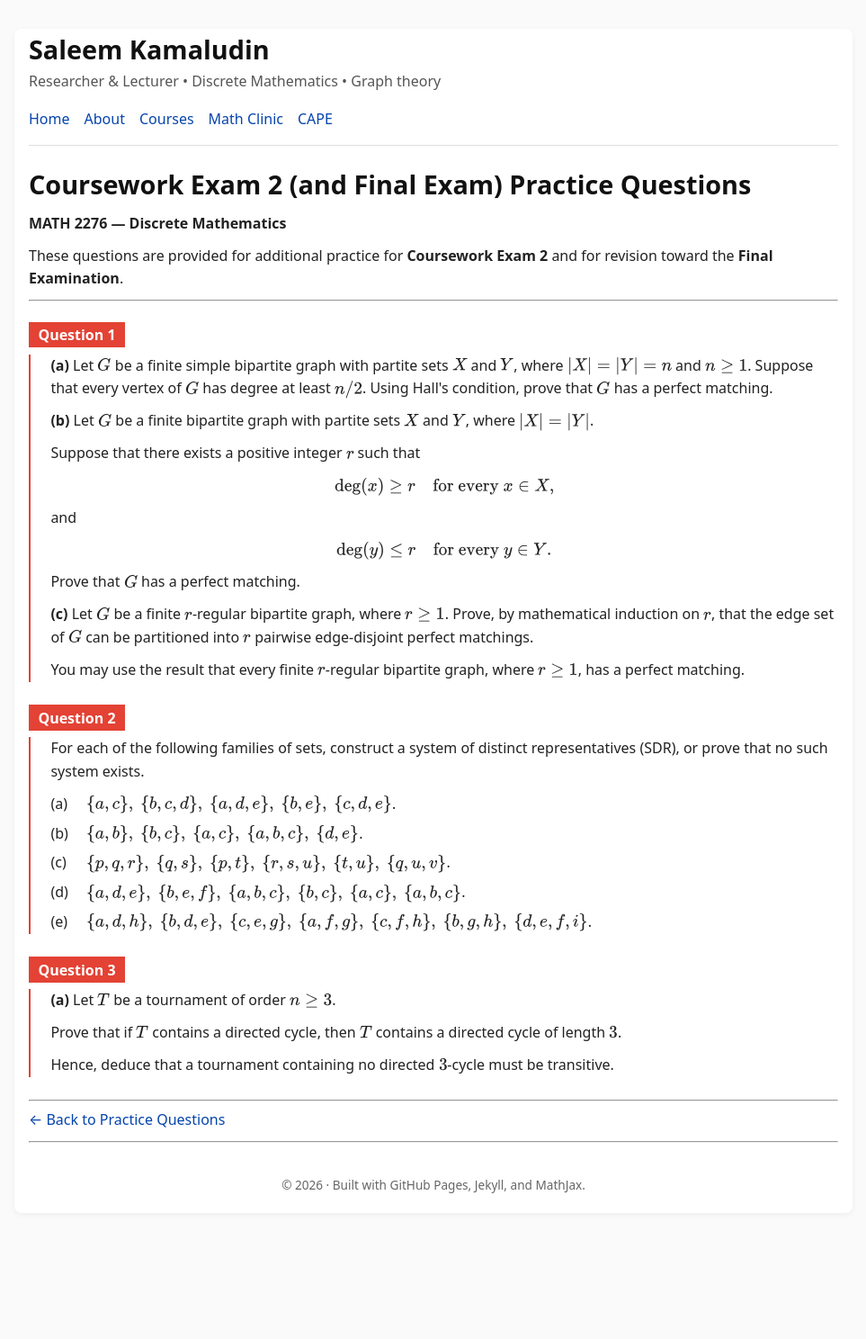
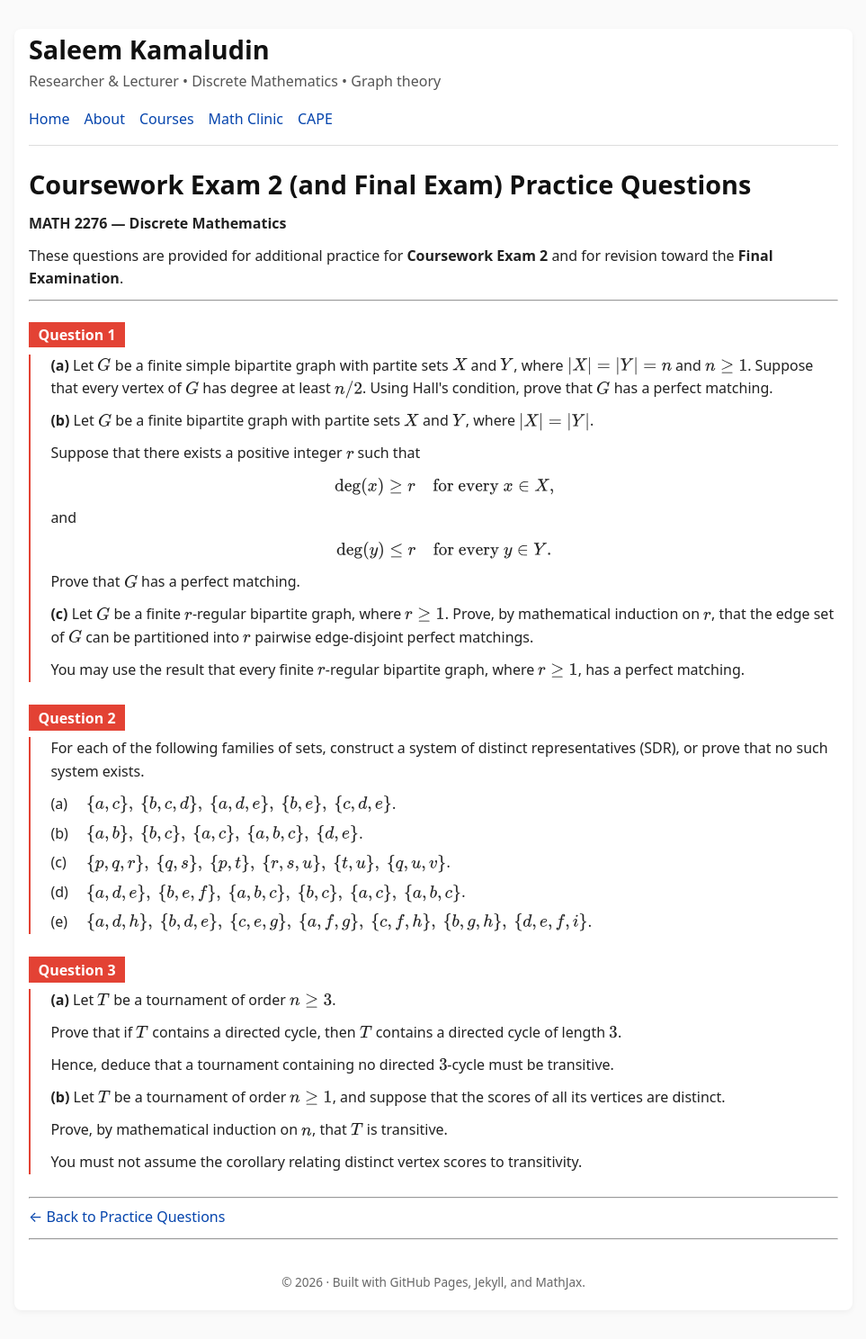
Before and after one commit to SaleemKamaludin/SaleemKamaludin.github.io, a Jekyll site: the page built from courses/math-2276/practice-questions/coursework-exam-2/index.md, in a window 1280 px wide. Shown: the whole page at 90% size, without its empty margins (158-1121 px from the left). Built offline with Jekyll 4.4.1, drawn with Linux system fonts in a browser that asks for light colours; before the commit the page ends 1380 px from its top, so only the background shows below that.

Commit message:
Add Question 3b tournament induction proof

```diff
--- a/courses/math-2276/practice-questions/coursework-exam-2/index.md
+++ b/courses/math-2276/practice-questions/coursework-exam-2/index.md
@@ -158,6 +158,23 @@ Hence, deduce that a tournament containing no
 directed \(3\)-cycle must be transitive.
 </p>
 
+
+<p id="cw2-question-3b">
+<strong>(b)</strong>
+Let \(T\) be a tournament of order \(n\geq 1\),
+and suppose that the scores of all its vertices
+are distinct.
+</p>
+
+<p>
+Prove, by mathematical induction on \(n\),
+that \(T\) is transitive.
+</p>
+
+<p>
+You must not assume the corollary relating
+distinct vertex scores to transitivity.
+</p>
 </div>
 </div>
 
```
